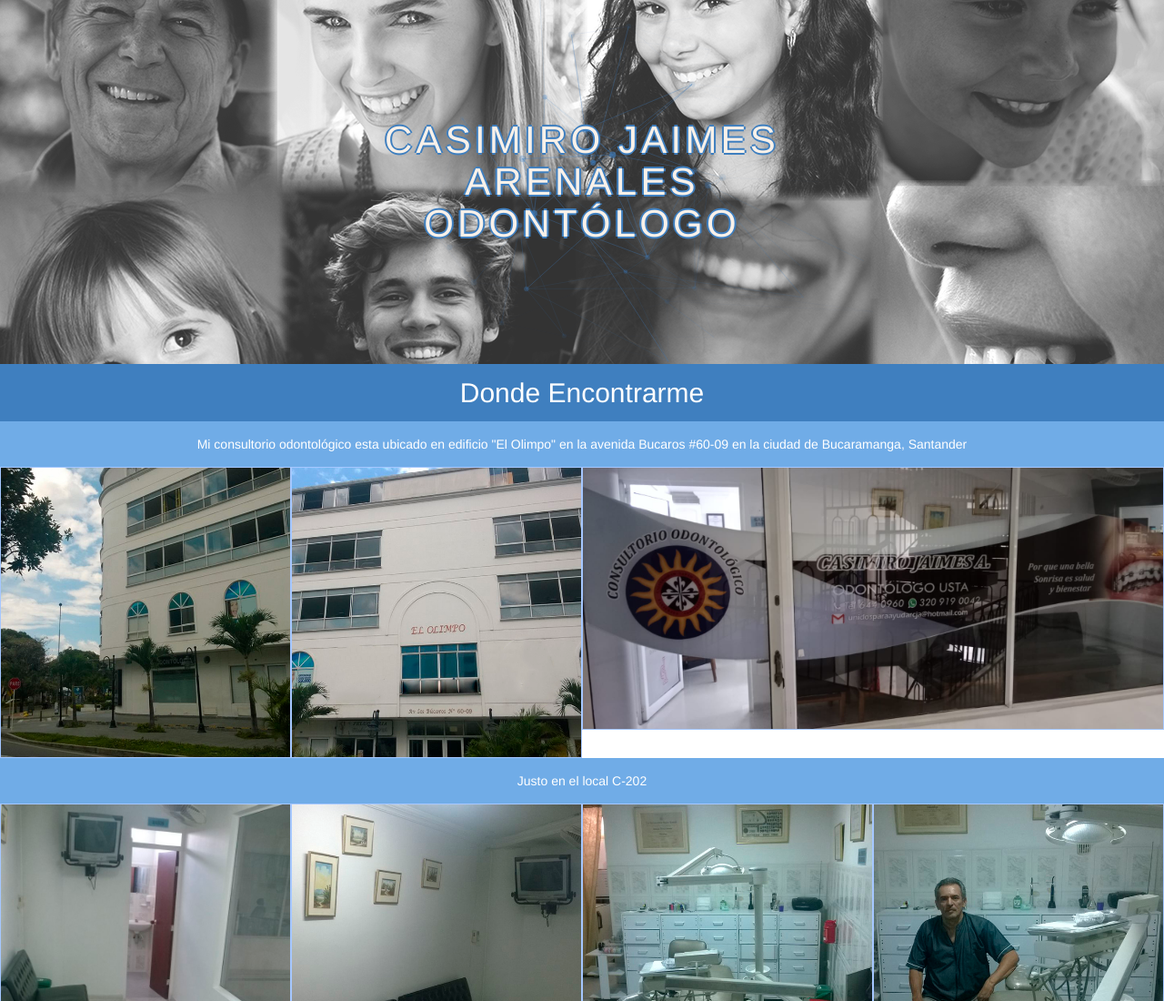
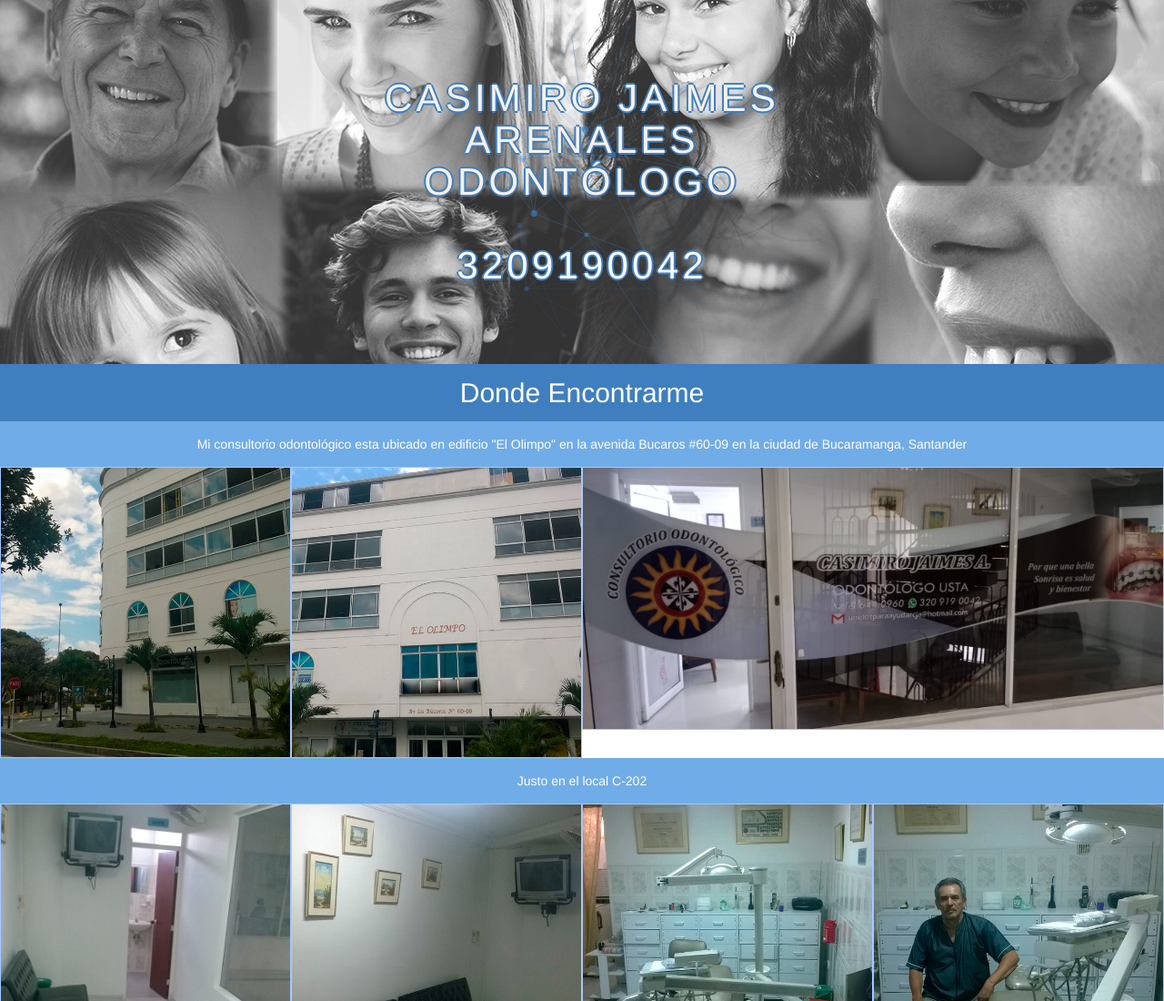
Before and after one commit to AFJaimes/casimiro-odontologo, a plain HTML site: page index.html in a window 1280 px wide. Shown: the top 1100 px of the page at 91% size. Drawn offline with nearby package versions, Linux system fonts and the light colour scheme.

Commit message:
agregar telefono al header

```diff
--- a/index.html
+++ b/index.html
@@ -23,7 +23,10 @@
         <div class="content">
             <div id="large-header" class="large-header">
                 <canvas id="Header-canvas"></canvas>
-                <h1 class="main-title txt-bordeado">Casimiro Jaimes Arenales<br /> <span class="thin">Odontólogo</span></h1>
+                <h1 class="main-title txt-bordeado">Casimiro Jaimes Arenales<br /> <span class="thin">Odontólogo</span> <br/><br/>
+                    <a href="https://wa.me/573209190042" style="color: white" title="click para escribir por whatsapp">3209190042</a></h1>
+
+            </h1>
             </div>
         </div>
     </div>
```
